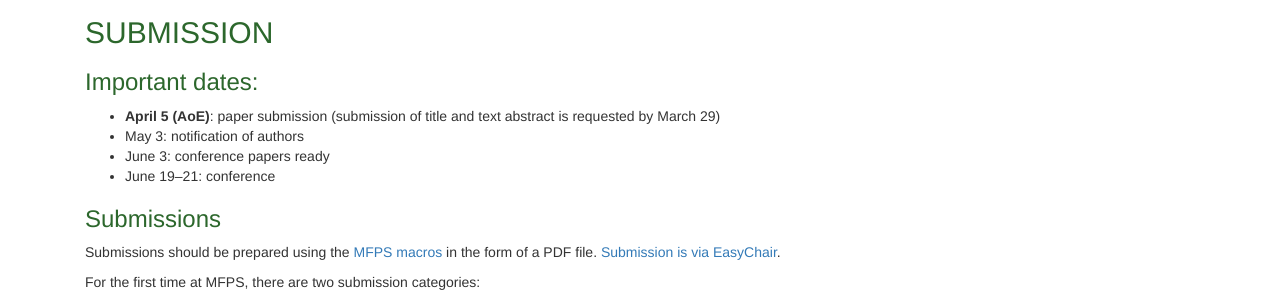
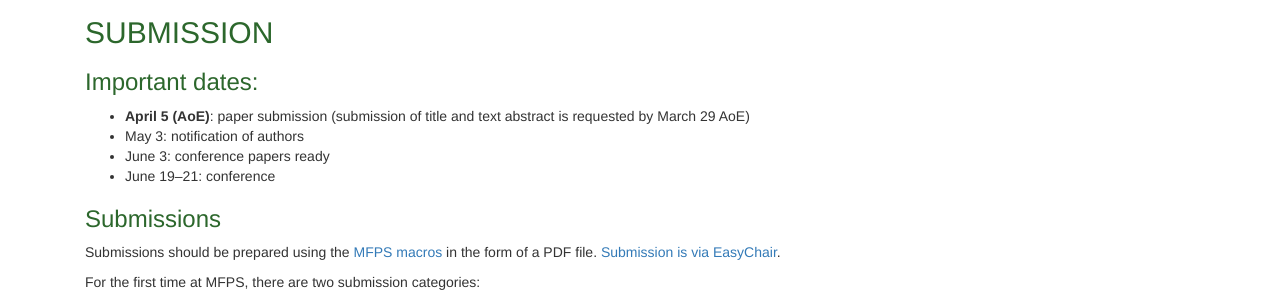
Before and after one commit to oxford24/oxford24.github.io, a Jekyll site: the page built from mfps_cfp.md, in a window 1280 px wide and 900 px high, scrolled down 400 px. Shown: the part 152-452 px from the top of the window. Built offline with Jekyll 4.4.1, drawn with Linux system fonts in a browser that asks for light colours.

Commit message:
Added an AoE

```diff
--- a/mfps_cfp.md
+++ b/mfps_cfp.md
@@ -18,7 +18,7 @@ Conference home page: [https://oxford24.github.io/](https://oxford24.github.io/)
 
 ### Important dates:
 
-* **April 5 (AoE)**: paper submission (submission of title and text abstract is requested by March 29)
+* **April 5 (AoE)**: paper submission (submission of title and text abstract is requested by March 29 AoE)
 * May 3: notification of authors
 * June 3: conference papers ready
 * June 19–21: conference
```
